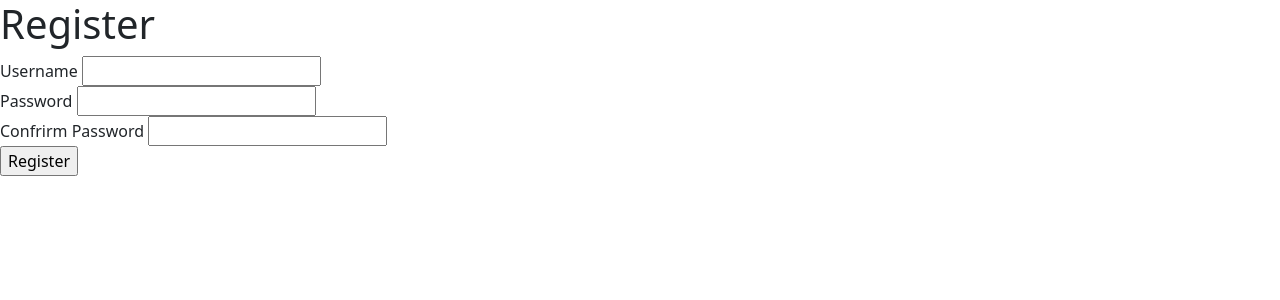
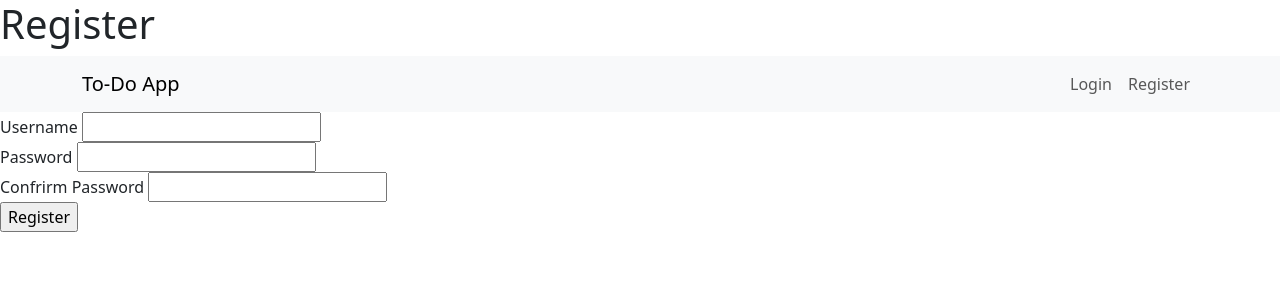
Before and after one commit to theiskander/ToDoApp, a Flask app: page /register in a window 1280 px wide. Shown: the top 300 px of the page. Run offline with Flask 3, Linux system fonts and the light colour scheme.

Commit message:
Added navbar

```diff
--- a/templates/create_task.html
+++ b/templates/create_task.html
@@ -7,6 +7,8 @@
         <link href="https://cdn.jsdelivr.net/npm/bootstrap@5.3.3/dist/css/bootstrap.min.css" rel="stylesheet" integrity="sha384-QWTKZyjpPEjISv5WaRU9OFeRpok6YctnYmDr5pNlyT2bRjXh0JMhjY6hW+ALEwIH" crossorigin="anonymous">
     </head>
     <body>
+        {% include 'header.html' %}
+
         <form method="POST">
             <label for="title">Title:</label>
             <input type="text" name="title" id="title" required>
--- a/templates/delete_task.html
+++ b/templates/delete_task.html
@@ -7,6 +7,8 @@
         <link href="https://cdn.jsdelivr.net/npm/bootstrap@5.3.3/dist/css/bootstrap.min.css" rel="stylesheet" integrity="sha384-QWTKZyjpPEjISv5WaRU9OFeRpok6YctnYmDr5pNlyT2bRjXh0JMhjY6hW+ALEwIH" crossorigin="anonymous">
     </head>
     <body>
+        {% include 'header.html' %}
+
         <h1>Are you sure you want to delete this task?</h1>
         <p>Task: {{ task.title }}</p>
         <form method="POST">
--- a/templates/edit_task.html
+++ b/templates/edit_task.html
@@ -7,6 +7,8 @@
         <link href="https://cdn.jsdelivr.net/npm/bootstrap@5.3.3/dist/css/bootstrap.min.css" rel="stylesheet" integrity="sha384-QWTKZyjpPEjISv5WaRU9OFeRpok6YctnYmDr5pNlyT2bRjXh0JMhjY6hW+ALEwIH" crossorigin="anonymous">
     </head>
     <body>
+        {% include 'header.html' %}
+
         <div class="container">
             <h1>Edit Task</h1>
             <form method="post">
--- /dev/null
+++ b/templates/header.html
@@ -0,0 +1,19 @@
+<nav class="navbar navbar-expand-lg navbar-light bg-light">
+    <div class="container">
+        <a class="navbar-brand" href="{{ url_for('index') }}">To-Do App</a>
+        <button class="navbar-toggler" type="button" data-bs-toggle="collapse" data-bs-target="#navbarNav">
+            <span class="navbar-toggler-icon"></span>
+        </button>
+        <div class="collapse navbar-collapse" id="navbarNav">
+            <ul class="navbar-nav ms-auto">
+                {% if session['user_id'] %}
+                <li class="nav-item"><a class="nav-link" href="{{ url_for('index') }}">Tasks</a></li>
+                <li class="nav-item"><a class="nav-link" href="{{ url_for('logout') }}">Logout</a></li>
+                {% else %}
+                <li class="nav-item"><a class="nav-link" href="{{ url_for('login') }}">Login</a></li>
+                <li class="nav-item"><a class="nav-link" href="{{ url_for('register') }}">Register</a></li>
+                {% endif %}
+            </ul>
+        </div>
+    </div>
+</nav>
--- a/templates/index.html
+++ b/templates/index.html
@@ -7,6 +7,8 @@
         <link href="https://cdn.jsdelivr.net/npm/bootstrap@5.3.3/dist/css/bootstrap.min.css" rel="stylesheet" integrity="sha384-QWTKZyjpPEjISv5WaRU9OFeRpok6YctnYmDr5pNlyT2bRjXh0JMhjY6hW+ALEwIH" crossorigin="anonymous">
     </head>
     <body>
+        {% include 'header.html' %}
+
         <h2>Tasks</h2>
         <div class="overflow-auto" style="max-height: 500px;"></div>
             <div class="card my-3">
@@ -15,7 +17,7 @@
                     <li>
                         <h5 class="card-title">{{ task.title }}</h5>
                         <p class="card-text">{{ task.description }}</p>
-                        <p class="card-text"><small class="text-muted">Due: Due: {{ task.due_date.strftime('%Y-%m-%d') if task.due_date else 'No deadline' }}</small></p>
+                        <p class="card-text"><small class="text-muted">Due: {{ task.due_date.strftime('%Y-%m-%d') if task.due_date else 'No deadline' }}</small></p>
                         <a href="{{ url_for('edit_task', id=task.id) }}" class="btn btn-primary">Edit</a>
                         <a href="{{ url_for('delete_task', id=task.id) }}" class="btn btn-danger">Delete</a>
                     </li>
--- a/templates/login.html
+++ b/templates/login.html
@@ -7,6 +7,8 @@
         <link href="https://cdn.jsdelivr.net/npm/bootstrap@5.3.3/dist/css/bootstrap.min.css" rel="stylesheet" integrity="sha384-QWTKZyjpPEjISv5WaRU9OFeRpok6YctnYmDr5pNlyT2bRjXh0JMhjY6hW+ALEwIH" crossorigin="anonymous">
     </head>
     <body>
+        {% include 'header.html' %}
+
         <h1>Login</h1>
         <form method="POST" action="{{ url_for('login') }}">
             {{ form.hidden_tag() }}
--- a/templates/register.html
+++ b/templates/register.html
@@ -8,6 +8,8 @@
     </head>
     <body>
         <h1>Register</h1>
+        {% include 'header.html' %}
+
         <form method="POST" action="">
             {{ form.hidden_tag() }}
             <div>
```
